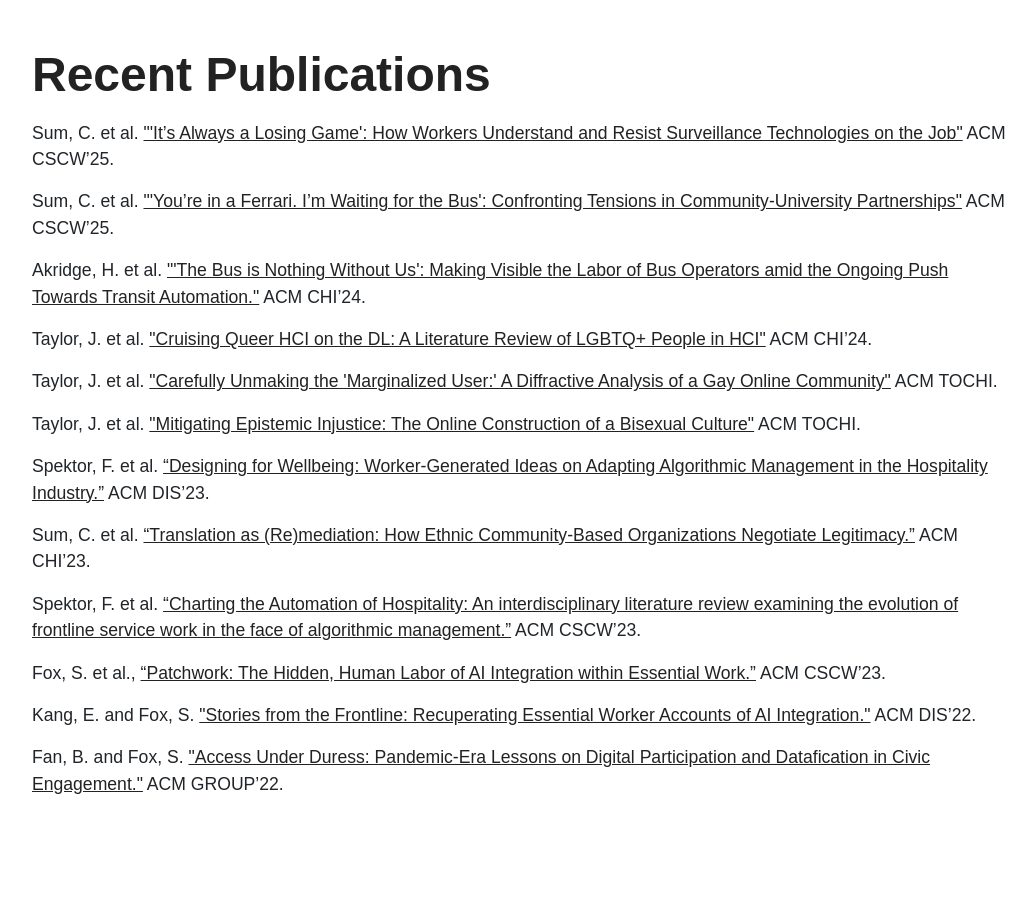
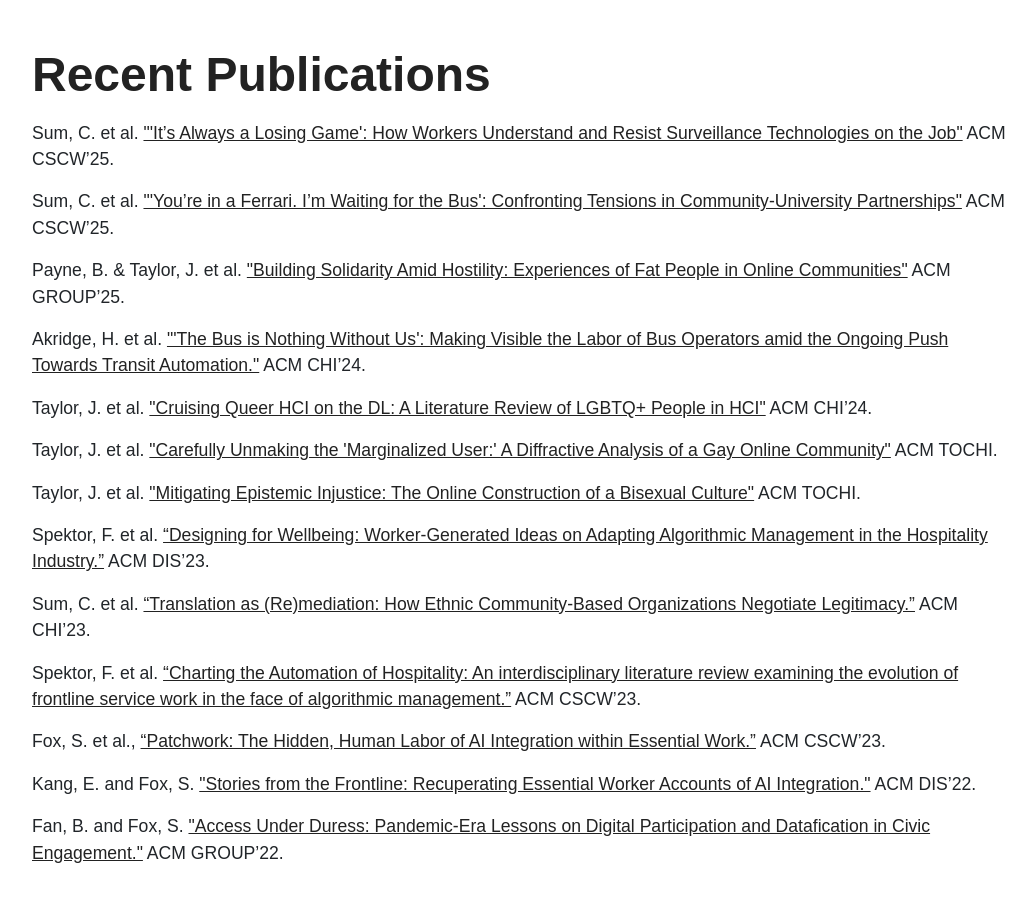
Before and after one commit to techsolidaritylab/site, a Jekyll site: the page built from index.html, in a window 1280 px wide and 900 px high, scrolled down 1268 px. Shown: the whole window, without its empty margins (120-1156 px from the left). Built offline with Jekyll 4.4.1, drawn with Linux system fonts in a browser that asks for light colours; nearby versions of some CDN libraries; some web fonts are replaced.

Commit message:
Adding Jordan's group paper

```diff
--- a/_includes/publications.html
+++ b/_includes/publications.html
@@ -7,6 +7,7 @@
 
                     <li class="mb-3">Sum, C. et al. <a href="assets/pdfs/Sum_et_al_Its_Always_a_Losing_Game_CSCW_2025_PREPRINT.pdf">"'It’s Always a Losing Game': How Workers Understand and Resist Surveillance Technologies on the Job"</a> ACM CSCW’25.</li>
                     <li class="mb-3">Sum, C. et al. <a href=" assets/pdfs/Sum_et_al-Youre_in_a_Ferarri_Im_Waiting_for_the_Bus-CSCW 2025.pdf">"'You’re in a Ferrari. I’m Waiting for the Bus': Confronting Tensions in Community-University Partnerships"</a> ACM CSCW’25.</li>
+                    <li class="mb-3">Payne, B. & Taylor, J. et al. <a href="https://dl.acm.org/doi/10.1145/3701186"> "Building Solidarity Amid Hostility: Experiences of Fat People in Online Communities"</a> ACM GROUP’25.</li>
                     <li class="mb-3">Akridge, H. et al. <a href="assets/pdfs/Akridge et al. - The Bus is Nothing Without Us - CHI 2024.pdf">"'The Bus is Nothing Without Us': Making Visible the Labor of Bus Operators amid the Ongoing Push Towards Transit Automation."</a> ACM CHI’24.</li>
                     <li class="mb-3">Taylor, J. et al. <a href="https://doi.org/10.1145/3613904.3642494"> "Cruising Queer HCI on the DL: A Literature Review of LGBTQ+ People in HCI"</a> ACM CHI’24.</li>
                     <li class="mb-3">Taylor, J. et al. <a href="https://doi.org/10.1145/3673229">"Carefully Unmaking the 'Marginalized User:' A Diffractive Analysis of a Gay Online Community"</a> ACM TOCHI.</li>
```
